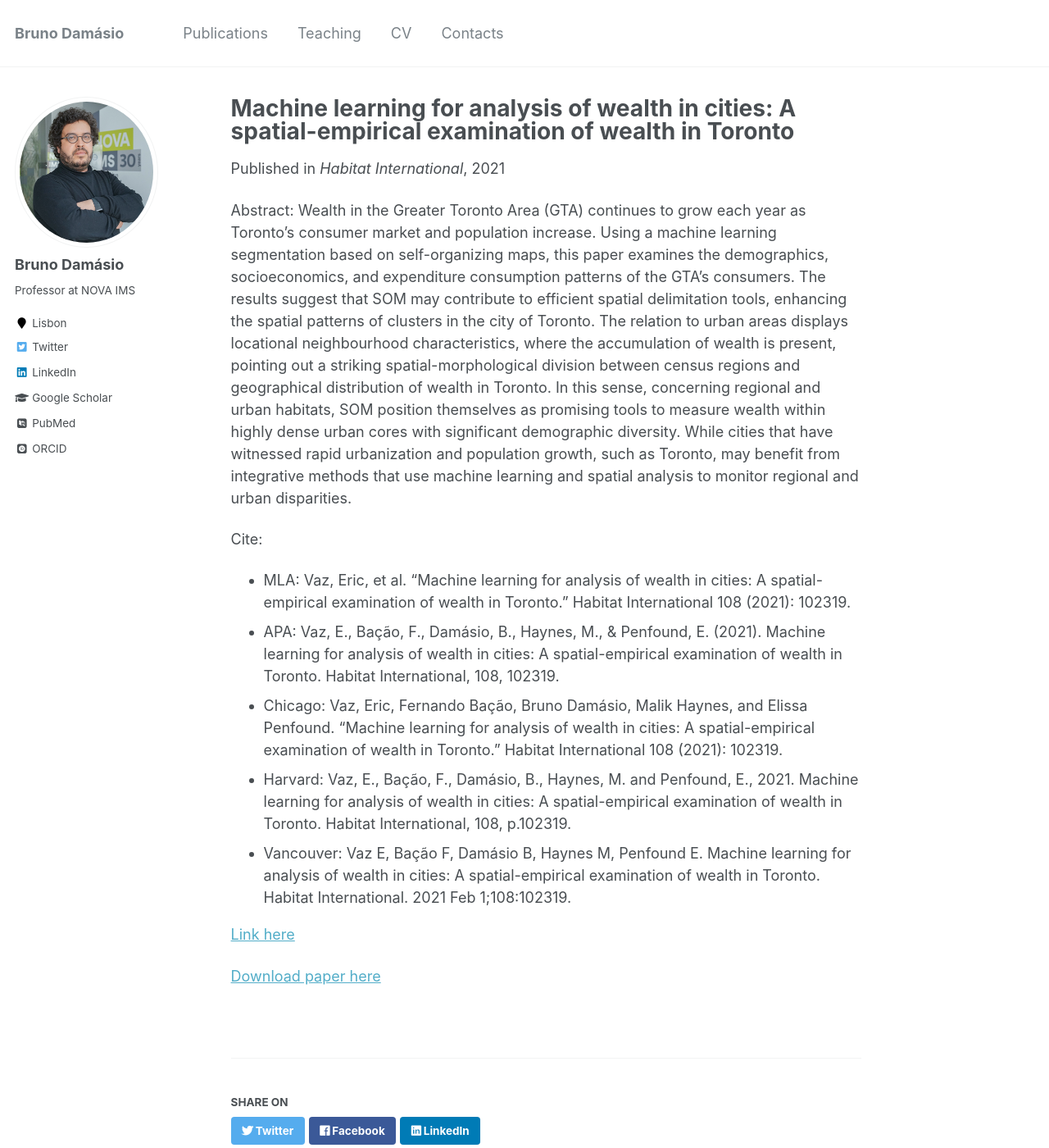
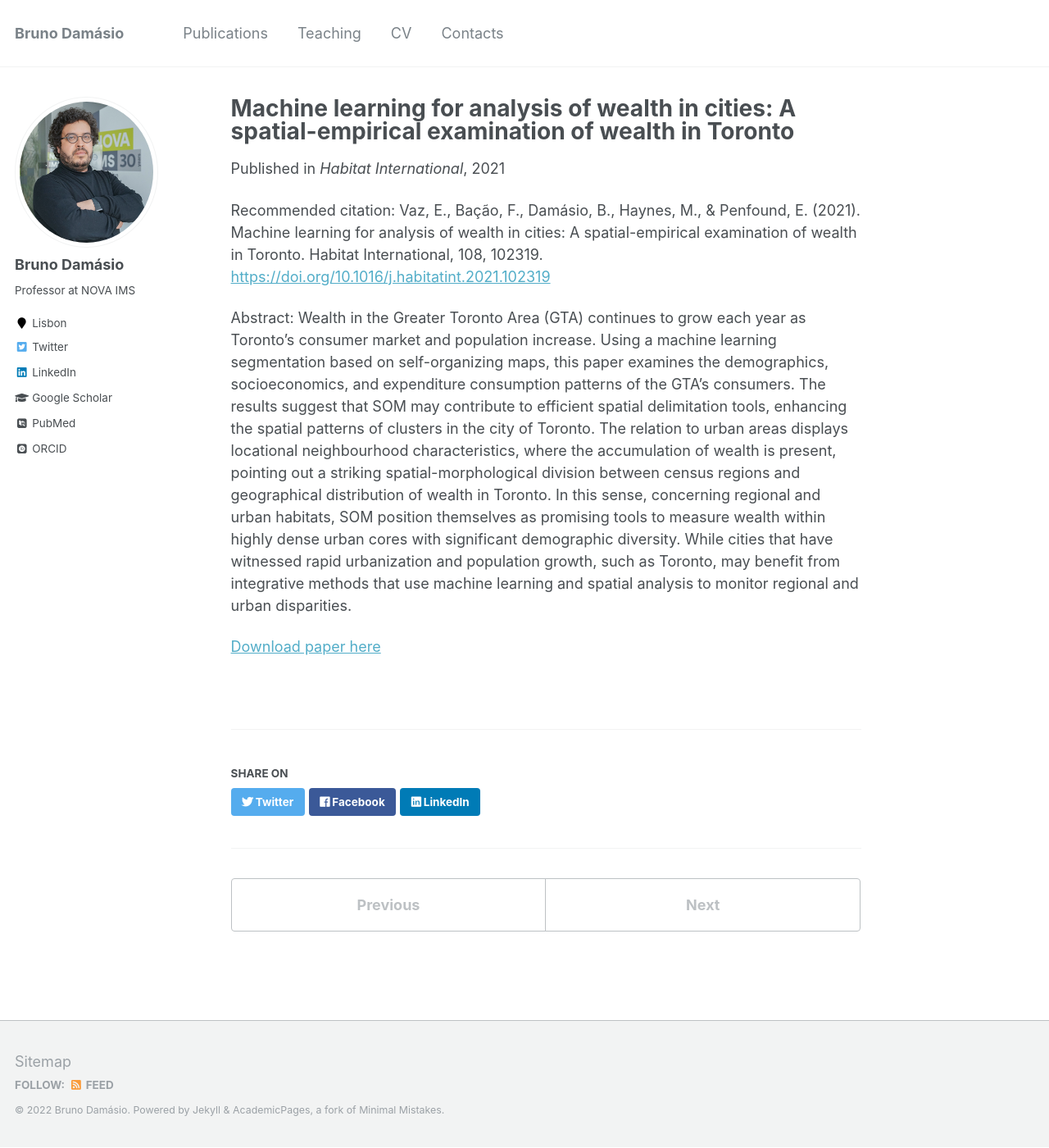
Before and after one commit to damasiob/damasiob.github.io, a Jekyll site: the page built from _publications/2021-02-spatial-toronto.md, in a window 1280 px wide and 1400 px high. Shown: the whole window at 82% size. Built offline with Jekyll 4.4.1, drawn with Linux system fonts in a browser that asks for light colours; some web fonts are replaced.

Commit message:
Update 2021-02-spatial-toronto.md

```diff
--- a/_publications/2021-02-spatial-toronto.md
+++ b/_publications/2021-02-spatial-toronto.md
@@ -7,16 +7,8 @@ venue: 'Habitat International'
 ---
 
 
+Recommended citation: Vaz, E., Bação, F., Damásio, B., Haynes, M., & Penfound, E. (2021). Machine learning for analysis of wealth in cities: A spatial-empirical examination of wealth in Toronto. Habitat International, 108, 102319. [https://doi.org/10.1016/j.habitatint.2021.102319](https://doi.org/10.1016/j.habitatint.2021.102319)
+
 Abstract: Wealth in the Greater Toronto Area (GTA) continues to grow each year as Toronto's consumer market and population increase. Using a machine learning segmentation based on self-organizing maps, this paper examines the demographics, socioeconomics, and expenditure consumption patterns of the GTA's consumers. The results suggest that SOM may contribute to efficient spatial delimitation tools, enhancing the spatial patterns of clusters in the city of Toronto. The relation to urban areas displays locational neighbourhood characteristics, where the accumulation of wealth is present, pointing out a striking spatial-morphological division between census regions and geographical distribution of wealth in Toronto. In this sense, concerning regional and urban habitats, SOM position themselves as promising tools to measure wealth within highly dense urban cores with significant demographic diversity. While cities that have witnessed rapid urbanization and population growth, such as Toronto, may benefit from integrative methods that use machine learning and spatial analysis to monitor regional and urban disparities.
 
-Cite:
-  * MLA: Vaz, Eric, et al. "Machine learning for analysis of wealth in cities: A spatial-empirical examination of wealth in Toronto." Habitat International 108 (2021): 102319.
-  * APA: Vaz, E., Bação, F., Damásio, B., Haynes, M., & Penfound, E. (2021). Machine learning for analysis of wealth in cities: A spatial-empirical examination of wealth in Toronto. Habitat International, 108, 102319.
-  * Chicago: Vaz, Eric, Fernando Bação, Bruno Damásio, Malik Haynes, and Elissa Penfound. "Machine learning for analysis of wealth in cities: A spatial-empirical examination of wealth in Toronto." Habitat International 108 (2021): 102319.
-  * Harvard: Vaz, E., Bação, F., Damásio, B., Haynes, M. and Penfound, E., 2021. Machine learning for analysis of wealth in cities: A spatial-empirical examination of wealth in Toronto. Habitat International, 108, p.102319.
-  * Vancouver: Vaz E, Bação F, Damásio B, Haynes M, Penfound E. Machine learning for analysis of wealth in cities: A spatial-empirical examination of wealth in Toronto. Habitat International. 2021 Feb 1;108:102319.
-
-
-[Link here](https://www.sciencedirect.com/science/article/pii/S0197397521000084?casa_token=h0xdhw1n8JAAAAAA:hopneVCBEzbBjH-rEXYxYLPTu7SXmMAthaXMWcgHAMVIanoBVmRGzqfO4TDIGg-LrupB05G81og)
-
 [Download paper here](http://lucasadoims.github.io/files/2021-02-spatial-toronto.pdf)
```
